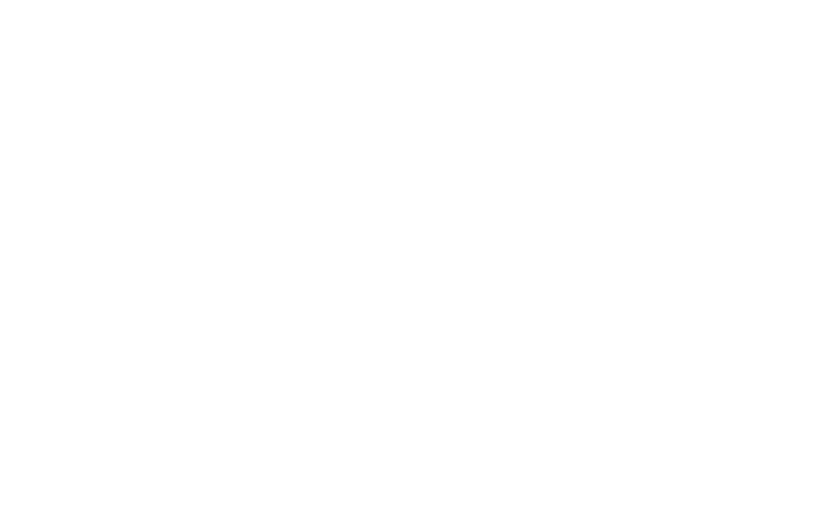
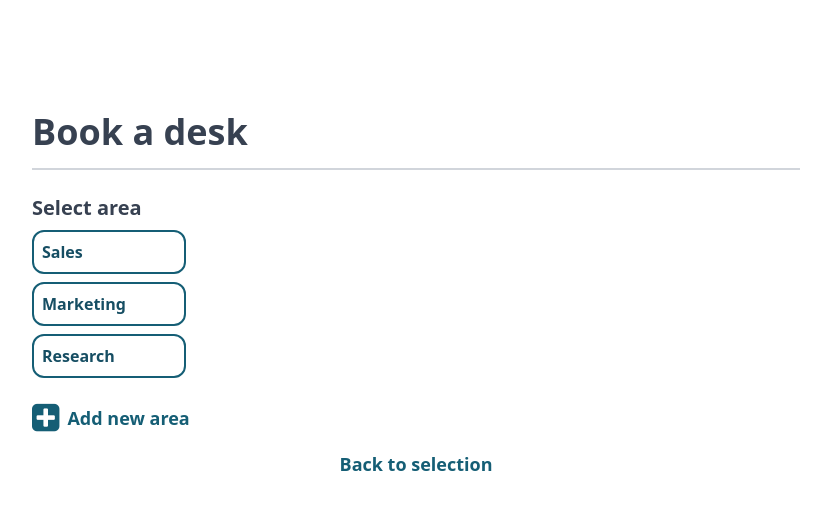
Before and after one commit to s-Hale/deskbooking, a React (Create React App) app: page /book-area in a window 1280 px wide. Before the commit this address had no page. Shown: the top 510 px of the page, without its empty margins (224-1055 px from the left). Built offline with nearby package versions, Linux system fonts and the light colour scheme.

Commit message:
saved data, mock booking, reusable map

```diff
--- a/src/App.js
+++ b/src/App.js
@@ -2,7 +2,8 @@
 import React from 'react';
 import Selection from './components/Selection/index';
 import DeskMap from './components/DeskMap/index';
-import BookDesk from './components/BookDesk/index'
+import BookingAreaSelect from './components/BookingAreaSelect/index'
+import BookingForm from './components/BookingForm/index'
 
 import {
   BrowserRouter as Router,
@@ -17,7 +18,9 @@
       <Routes>
         <Route exact path="/" element={<Selection/>}/>
         <Route exact path="/create" element={<DeskMap />} />
-        <Route exact path="/book" element={<BookDesk />}/>
+          <Route exact path="/book-area" element={<BookingAreaSelect />} />
+          <Route exact path="/book-form" element={<BookingForm />}/>
+
       </Routes>
       </div>
 
--- a/src/components/BookDesk/index.js
+++ /dev/null
@@ -1,21 +0,0 @@
-
-import React from 'react';
-import {Link} from "react-router-dom";
-
-
-
-const BookDesk = () => {
-    return (
-        <div className="mt-28 flex flex-col justify-center items-center">
-            <div className="flex flex-col w-3/5">
-                <h2 className="mb-4 font-bold text-4xl text-gray-700">Book a desk</h2>
-                    <div className="w-full border-t-2 border-gray-300"></div>
-                </div>
-
-            <div className="flex w-3/5">- select an area, then dates. display area map.</div>
-            <Link to="/" className="font-bold text-lg text-cyan-800">Back to selection</Link>
-        </div>
-    )
-}
-
-export default BookDesk;
--- /dev/null
+++ b/src/components/BookingAreaSelect/index.js
@@ -0,0 +1,40 @@
+
+import React from 'react';
+import {Link} from "react-router-dom";
+
+
+
+const BookingAreaSelect = () => {
+    const buttonStyle = "cursor-pointer border-2 border-cyan-800 w-1/5 p-2 rounded-xl my-2 font-bold text-cyan-900 hover:bg-blue-50"
+    return (
+        <div className="mt-28 flex flex-col justify-center items-center">
+            <div className="flex flex-col w-3/5">
+                <h2 className="mb-4 font-bold text-4xl text-gray-700">Book a desk</h2>
+                    <div className="w-full border-t-2 border-gray-300"></div>
+                </div>
+
+            <div className="flex flex-col w-3/5 mb-4">
+            <h2 className="mt-6 font-bold text-xl text-gray-700">Select area</h2>
+
+                <div className="">
+                    <Link to="/book-form" state={{ areaName: "Sales" }}><div className={buttonStyle}>Sales</div></Link>
+                    <Link to="/book-form" state={{ areaName: "Marketing" }}><div className={buttonStyle}>Marketing</div></Link>
+                    <Link to="/book-form" state={{ areaName: "Research" }}><div className={buttonStyle}>Research</div></Link>
+                    <Link to="/create">
+                        <div className='mt-6 font-bold text-lg text-cyan-800 flex items-center'>
+                        <i class="fa fa-plus-square" style={{ fontSize: '2rem', marginRight: '0.5rem' }}></i>
+                        Add new area</div>
+                    </Link>
+                </div>
+
+            </div>
+
+
+
+
+            <Link to="/" className="font-bold text-lg text-cyan-800">Back to selection</Link>
+        </div>
+    )
+}
+
+export default BookingAreaSelect;
--- /dev/null
+++ b/src/components/BookingForm/index.js
@@ -0,0 +1,66 @@
+
+import React from 'react';
+import DeskMap from '../DeskMap/index'
+import {Link} from "react-router-dom";
+import { useLocation } from 'react-router-dom'
+
+
+
+const BookingForm = () => {
+    const location = useLocation();
+    const { areaName } = location.state;
+
+    const dataToSend = () => {
+        const mockDataSales = {
+            desks:[0, 1, 2, 3, 4, 5, 6, 7, 8, 9, 10, 11, 12, 13, 14, 15, 16],
+            occupied:[9, 12, 13],
+            numberColumns: 4,
+            groupGapOne: 2,
+            groupGapTwo: 0
+        }
+
+        const mockDataMarketing = {
+            desks:[0, 1, 2, 3, 4, 5, 6, 7, 8, 9, 10, 11, 12, 13, 14, 15, 16, 17, 18, 19, 20, 21,22,23,24,25,26,27,28,29,30,31,32,33,34,35,36],
+            occupied:[8, 9, 12, 20, 28, 32, 33, 14, 15, 22, 23],
+            numberColumns: 8,
+            groupGapOne: 2,
+            groupGapTwo: 4,
+            groupGapThree: 5
+        }
+
+        const mockDataResearch = {
+            desks:[0, 1, 2, 3, 4, 5, 6, 7, 8, 9, 10, 11, 12, 13, 14, 15, 16, 17, 18, 19, 20, 21,22],
+            occupied:[6, 7, 11, 12, 14, 19],
+            numberColumns: 5,
+            groupGapOne: 2,
+            groupGapTwo: 3,
+
+        }
+
+        if (areaName === 'Sales') return mockDataSales;
+        if (areaName === 'Marketing') return mockDataMarketing;
+        if (areaName === 'Research') return mockDataResearch;
+    }
+
+
+
+    return (
+        <div className="mt-28 flex flex-col justify-center items-center">
+            <div className="flex flex-col w-3/5">
+                <h2 className="mb-4 font-bold text-4xl text-gray-700">Book a desk</h2>
+                    <div className="w-full border-t-2 border-gray-300"></div>
+                </div>
+
+            <div className="flex flex-col w-3/5 mb-4">
+                <DeskMap incomingAreaName={areaName} mockData={dataToSend(areaName)} fixedView/>
+            </div>
+
+
+
+
+            <Link to="/" className="font-bold text-lg text-cyan-800">Back to selection</Link>
+        </div>
+    )
+}
+
+export default BookingForm;
--- a/src/components/DeskMap/index.js
+++ b/src/components/DeskMap/index.js
@@ -6,17 +6,17 @@
 import {Link} from "react-router-dom";
 
 
-const DeskMap = () => {
+const DeskMap = ({incomingAreaName, mockData, fixedView}) => {
     const [numberDesks, setNumberDesks] = useState(24);
-    const [numberColumns, setNumberColumns] = useState(8);
-    const [groupGapOne, setGroupGapOne] = useState(2);
-    const [groupGapTwo, setGroupGapTwo] = useState(6);
-    const [groupGapThree, setGroupGapThree] = useState();
-    const [groupGapFour, setGroupGapFour] = useState();
+    const [numberColumns, setNumberColumns] = useState(mockData?.numberColumns || 8);
+    const [groupGapOne, setGroupGapOne] = useState(mockData?.groupGapOne || 2);
+    const [groupGapTwo, setGroupGapTwo] = useState(mockData?.groupGapTwo || 6);
+    const [groupGapThree, setGroupGapThree] = useState(mockData?.groupGapThree || 0);
+    const [groupGapFour, setGroupGapFour] = useState(mockData?.groupGapFour || 0);
     const [chosenDesk, setChosenDesk] = useState();
     const [summaryPhrase, setSummaryPhrase] = useState('');
     const [areaName, setAreaName] = useState('')
-
+console.log(mockData)
     const StyledDesks = styled.div`
      & > span:nth-of-type(${numberColumns}n + ${groupGapOne}) {
         margin-right: 26px
@@ -35,22 +35,27 @@
     `;
 
     const handleDeskSelection = (e) => {
-        setChosenDesk(e.target.value)
-        setSummaryPhrase(`You have selected desk ${e.target.value}.`)
+
+            setChosenDesk(e.target.value)
+            setSummaryPhrase(`You have selected desk ${e.target.value}.`)
+
     }
 
-    const desks = Array.from({ length: numberDesks }, (_, i) => i)
-    const occupied = [7, 18, 22];
+    const desks = mockData?.desks || Array.from({ length: numberDesks }, (_, i) => i)
+    const occupied = mockData?.occupied;
 
     return (
         <div className="min-h-screen flex flex-col items-center">
-            <div className="flex flex-col w-3/5 mt-16">
-              <h2 className="mb-4 font-bold text-4xl text-gray-700">Set up an area</h2>
-                <div className="w-full border-t-2 border-gray-300"></div>
+             {!fixedView && (<div className="flex flex-col w-3/5 mt-16">
+                        <h2 className="mb-4 font-bold text-4xl text-gray-700">Set up an area</h2>
+                        <div className="w-full border-t-2 border-gray-300"></div>
             </div>
-            <div className="flex w-3/5">
+                )}
+            {!fixedView ? <div className="flex w-3/5">
                 <AreaName areaName={areaName} setAreaName={setAreaName}></AreaName>
-            </div>
+            </div> : <h2 className="text-cyan-800 font-bold text-xl">{incomingAreaName}</h2>}
+
+
             <StyledDesks className="justify-center mb-2 mt-2 desks grid rounded-md p-2 border border-gray-300">
                 {desks.map(seat => (
                   <span
@@ -61,18 +66,18 @@
                     >
                     <button
                         value={seat}
-                        disabled={occupied.includes(seat)}
+                        disabled={occupied?.includes(seat)||!fixedView}
                         onClick={(e) => handleDeskSelection(e)}
-                        className={`${occupied.includes(seat) ?
+                        className={`${occupied?.includes(seat) ?
                             'bg-gray-200 cursor-not-allowed text-gray-500 text-opacity-60' :
-                            'hover:bg-cyan-600 hover:scale-105 bg-blue-300 bg-opacity-20 cursor-pointer border-gray-400 border-opacity-80 text-gray-800'}
+                            `${fixedView && 'hover:bg-cyan-600 hover:scale-105'} bg-blue-300 bg-opacity-20 cursor-pointer border-gray-400 border-opacity-80 text-gray-800`}
                             w-24 h-12 border rounded-md text-xs flex items-center justify-center`}>
                             {seat}
                     </button>
                 </span>
              ))}
             </StyledDesks>
-            <UserInputForm
+            {!fixedView &&<UserInputForm
                 numberDesks={numberDesks}
                 numberColumns={numberColumns}
                 groupGapOne={groupGapOne}
@@ -85,7 +90,7 @@
                 setGroupGapTwo={setGroupGapTwo}
                 setGroupGapThree={setGroupGapThree}
                 setGroupGapFour={setGroupGapFour}
-            />
+            />}
             <span className="mt-2 text-lg">{summaryPhrase}</span>
             <Link to="/" className="font-bold text-lg text-cyan-800">Back to selection</Link>
         </div>
--- a/src/components/Selection/index.js
+++ b/src/components/Selection/index.js
@@ -13,7 +13,7 @@
                     <div className="w-full border-t-2 border-gray-300"></div>
             </div>
             <div className="flex w-3/5 mt-6">
-                <Link className={buttonStyle} to="/book">
+                <Link className={buttonStyle} to="/book-area">
                     <div className="w-14"><img className="mb-1 opacity-90" src={Desk} alt="desk"/></div>
                         <h6 className="font-bold text-xl">Book a desk</h6>
                             <div className="mt-6 h-20 flex items-center">
```
Also changed, not shown: src/mockData/index.js (added).
